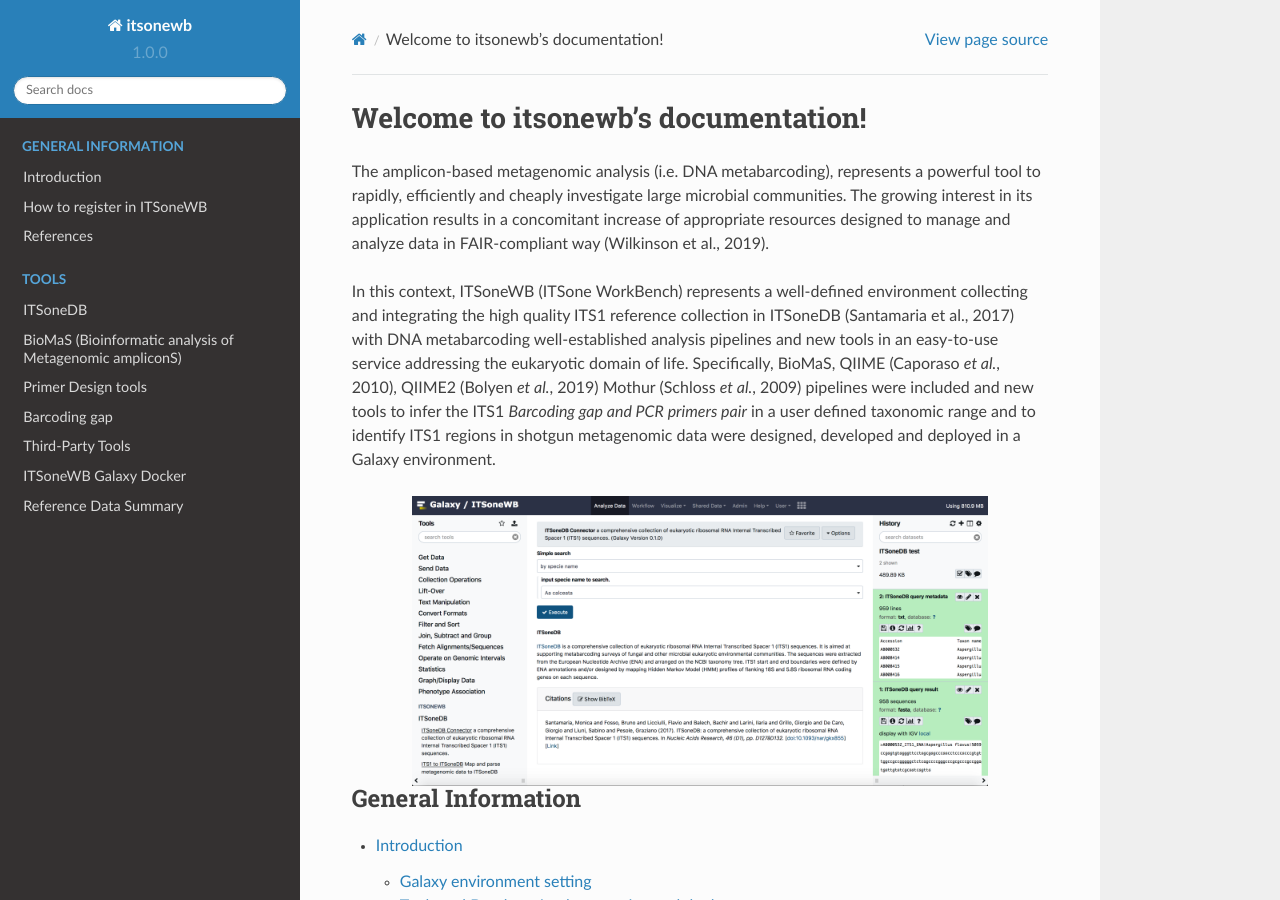
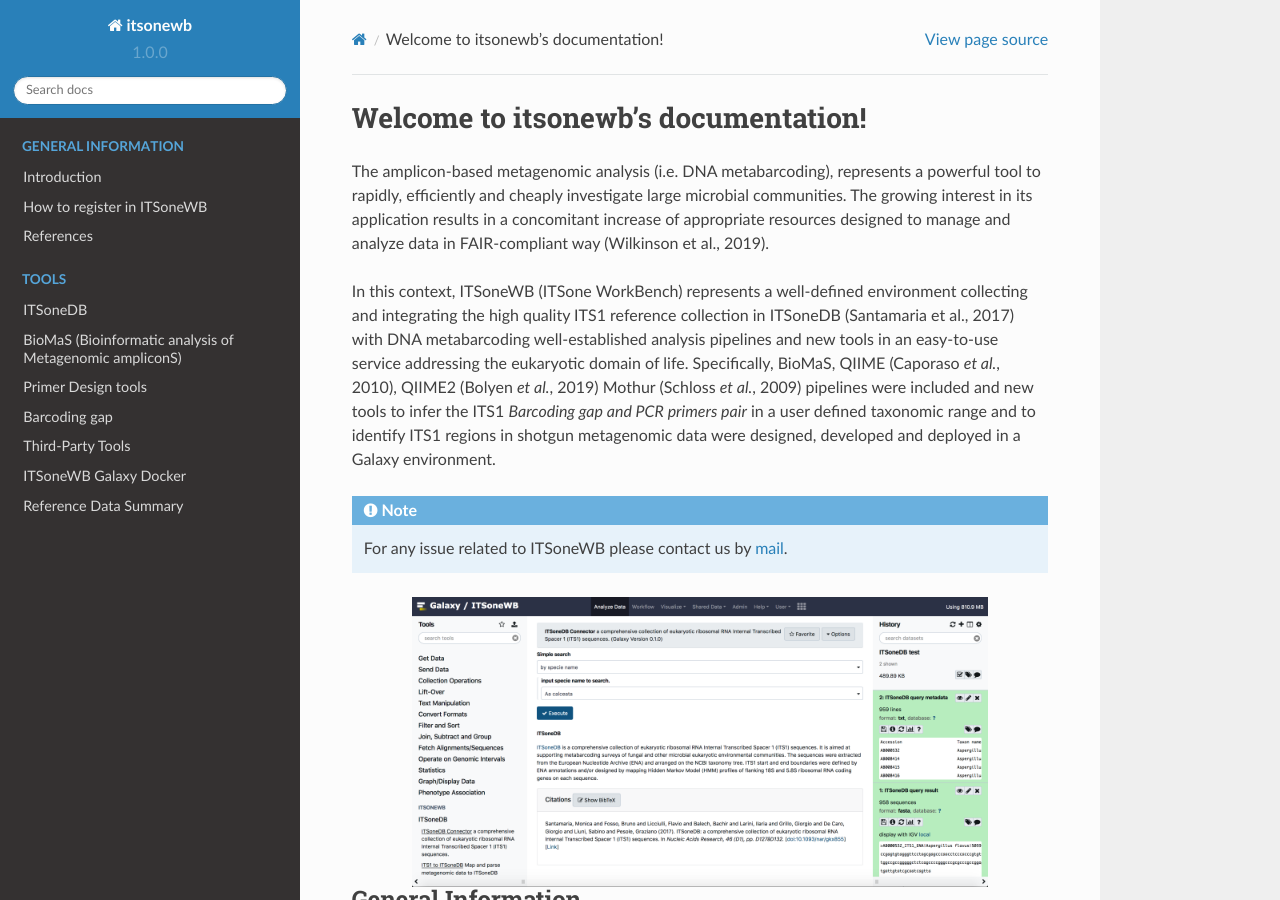
Before and after one commit to ibiom-cnr/itsonewb, a Sphinx documentation site: the page built from docs/source/index.rst, in a window 1280 px wide and 900 px high. Built offline with Sphinx 7.4.7 and the Read the Docs theme 2.0.0, drawn with Linux system fonts in a browser that asks for light colours.

Commit message:
add mail

```diff
--- a/docs/source/index.rst
+++ b/docs/source/index.rst
@@ -9,6 +9,10 @@ Welcome to itsonewb's documentation!
 The amplicon-based metagenomic analysis (i.e. DNA metabarcoding), represents a powerful tool to rapidly, efficiently and cheaply investigate large microbial communities. The growing interest in its application results in a concomitant increase of appropriate resources designed to manage and analyze data in FAIR-compliant way (Wilkinson et al., 2019).
 
 In this context, ITSoneWB (ITSone WorkBench) represents a well-defined environment collecting and integrating the high quality ITS1 reference collection in ITSoneDB (Santamaria et al., 2017) with DNA metabarcoding well-established analysis pipelines and new tools in an easy-to-use service addressing the eukaryotic domain of life. Specifically, BioMaS, QIIME (Caporaso *et al.*, 2010), QIIME2 (Bolyen *et al.*, 2019) Mothur (Schloss *et al.*, 2009) pipelines were included and new tools to infer the ITS1 *Barcoding gap and PCR primers pair* in a user defined taxonomic range and to identify ITS1 regions in shotgun metagenomic data were designed, developed and deployed in a Galaxy environment.
+
+.. note::
+
+   For any issue related to ITSoneWB please contact us by `mail <mailto:itsonewb_support@ibiom.cnr.it>`_.
 
 .. figure:: _static/img/itsonewb_home.png
    :scale: 20 %
```
